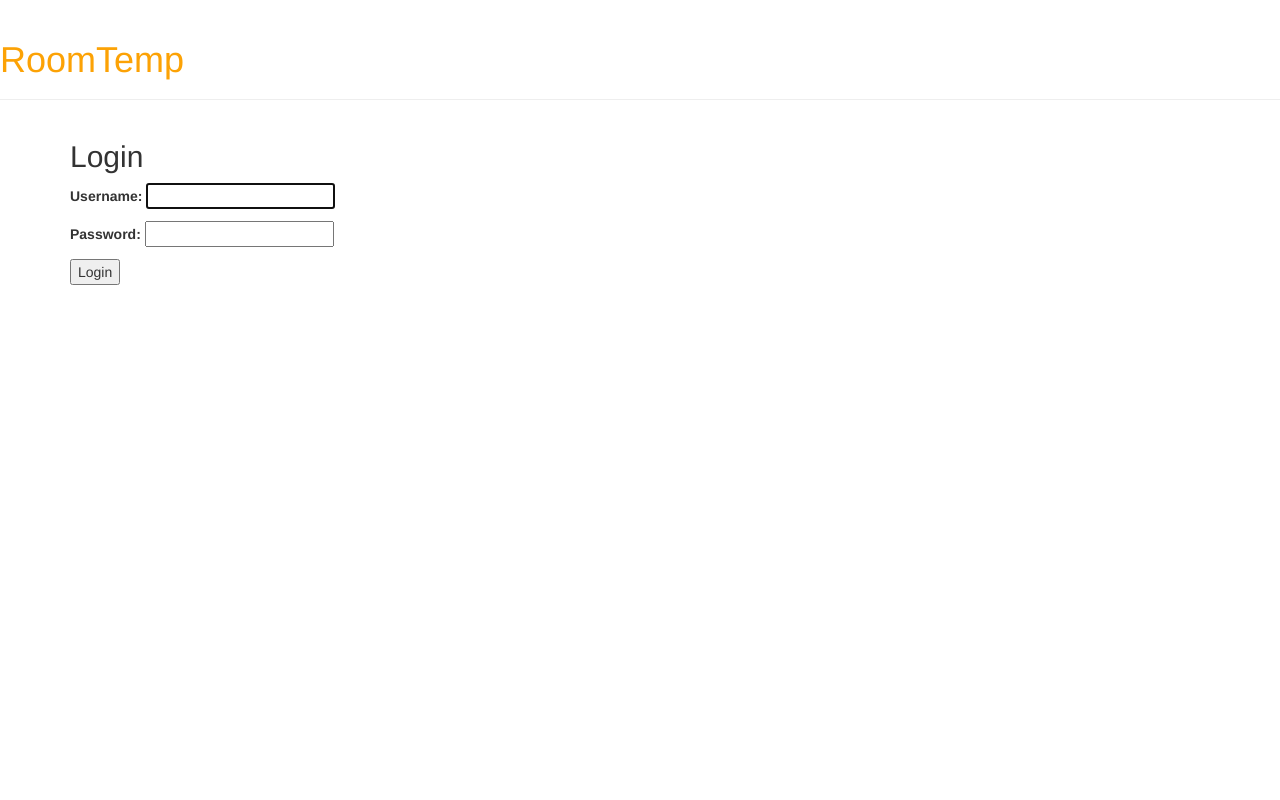
After one commit to guitarmike/roomtemp, a Django app: page /accounts/login/ in a window 1280 px wide. The commit adds this page. Run offline with Django 3.2, Linux system fonts and the light colour scheme; some libraries are stand-ins or nearby versions.

Commit message:
Added login/out functionality

```diff
--- a/roomtemp/settings.py
+++ b/roomtemp/settings.py
@@ -55,7 +55,7 @@ ROOT_URLCONF = 'roomtemp.urls'
 TEMPLATES = [
     {
         'BACKEND': 'django.template.backends.django.DjangoTemplates',
-        'DIRS': [],
+        'DIRS': ['rtemp/templates/rtemp',],
         'APP_DIRS': True,
         'OPTIONS': {
             'context_processors': [
@@ -125,3 +125,6 @@ USE_TZ = True
 
 STATIC_URL = '/static/'
 STATIC_ROOT = os.path.join(BASE_DIR, 'static')
+
+# Redirect to home URL after login (Default redirects to /accounts/profile/)
+LOGIN_REDIRECT_URL = '/'
--- /dev/null
+++ b/rtemp/static/css/custom.css
@@ -0,0 +1,3 @@
+h1 a {
+    color: #FCA205;
+}
--- /dev/null
+++ b/rtemp/templates/rtemp/base.html
@@ -0,0 +1,28 @@
+{% load staticfiles %}
+<html>
+    <head>
+        <title>RoomTemp</title>
+        <link rel="stylesheet" href="//maxcdn.bootstrapcdn.com/bootstrap/3.3.7/css/bootstrap.min.css">
+        <link href='//fonts.googleapis.com/css?family=Lobster&subset=latin,latin-ext' rel='stylesheet' type='text/css'>
+        <link rel="stylesheet" href="{% static 'css/custom.css' %}">
+        <script src="https://maxcdn.bootstrapcdn.com/bootstrap/3.3.7/js/bootstrap.min.js" integrity="sha384-Tc5IQib027qvyjSMfHjOMaLkfuWVxZxUPnCJA7l2mCWNIpG9mGCD8wGNIcPD7Txa" crossorigin="anonymous"></script>
+    </head>
+    <body>
+      <div class="page-header">
+          <h1><a href="/">RoomTemp</a></h1>
+          <h5>
+            {% if user.is_authenticated %}
+              User: {{ user.get_username }}
+            {% endif %}
+          </h5>
+      </div>
+      <div class="content container">
+          <div class="row">
+              <div class="col-md-12">
+              {% block content %}
+              {% endblock %}
+              </div>
+          </div>
+      </div>
+    </body>
+</html>
--- a/rtemp/templates/rtemp/home.html
+++ b/rtemp/templates/rtemp/home.html
@@ -1 +1,5 @@
-<h1>Welcome to Roomte.mp!</h1>
+{% extends 'rtemp/base.html' %}
+
+{% block content %}
+  <p>Hello world!</p>
+{% endblock %}
--- /dev/null
+++ b/rtemp/templates/rtemp/registration/login.html
@@ -0,0 +1,12 @@
+{% extends 'base.html' %}
+
+{% block title %}Login{% endblock %}
+
+{% block content %}
+  <h2>Login</h2>
+  <form method="post">
+    {% csrf_token %}
+    {{ form.as_p }}
+    <button type="submit">Login</button>
+  </form>
+{% endblock %}
--- a/rtemp/urls.py
+++ b/rtemp/urls.py
@@ -1,6 +1,8 @@
-from django.conf.urls import url
+from django.conf.urls import url, include
+from django.contrib.auth import views as auth_views
 from . import views
 
 urlpatterns = [
     url(r'^$', views.home, name='home'),
+    url('^accounts/', include('django.contrib.auth.urls')),
 ]
```
Also changed, not shown: rtemp/templates/rtemp/registration/logged_out.html (added, +7 -0 lines).
